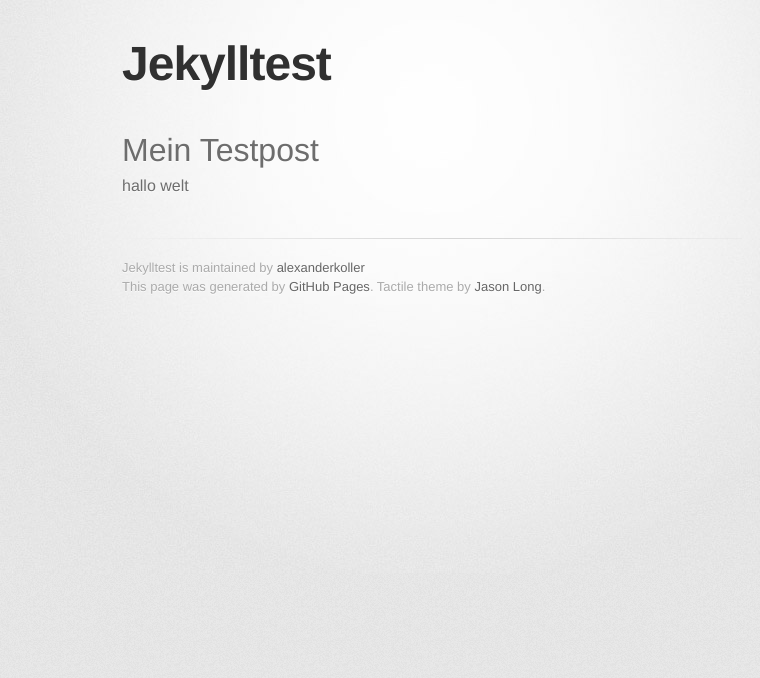
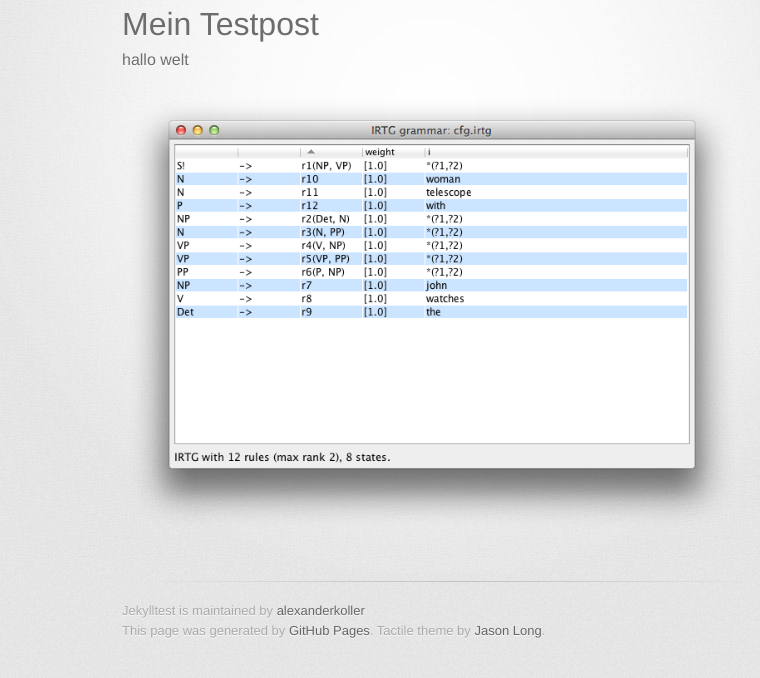
Before and after one commit to alexanderkoller/jekylltest, a Jekyll site: the page built from _posts/2014-07-29-testpost.md, in a window 1280 px wide. Shown: the top 678 px of the page, without its empty margins (208-968 px from the left). Built offline with Jekyll 4.4.1, drawn with Linux system fonts in a browser that asks for light colours; some web fonts are replaced.

Commit message:
added a test picture

```diff
--- a/_posts/2014-07-29-testpost.md
+++ b/_posts/2014-07-29-testpost.md
@@ -1,14 +1,12 @@
 ---
 layout: default
 ---
-
-  <header>
-          <h1>Jekylltest</h1>
-          <h2></h2>
-        </header>
 
 
 Mein Testpost
 =============
 
 hallo welt
+
+
+![My helpful screenshot]({{ site.url }}/images/grammar-cfg.png)
```
Also changed, not shown: images/grammar-cfg.png (added).
